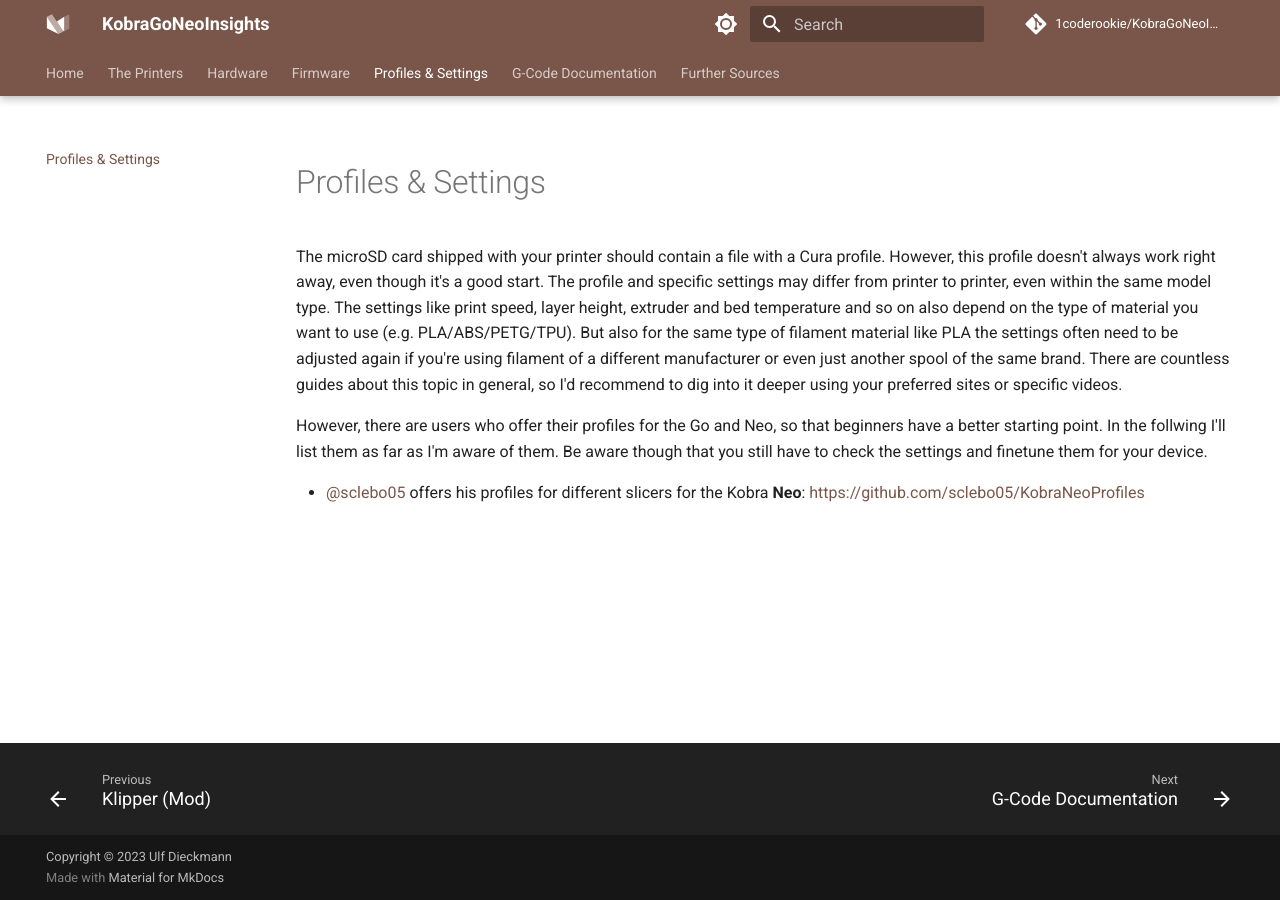
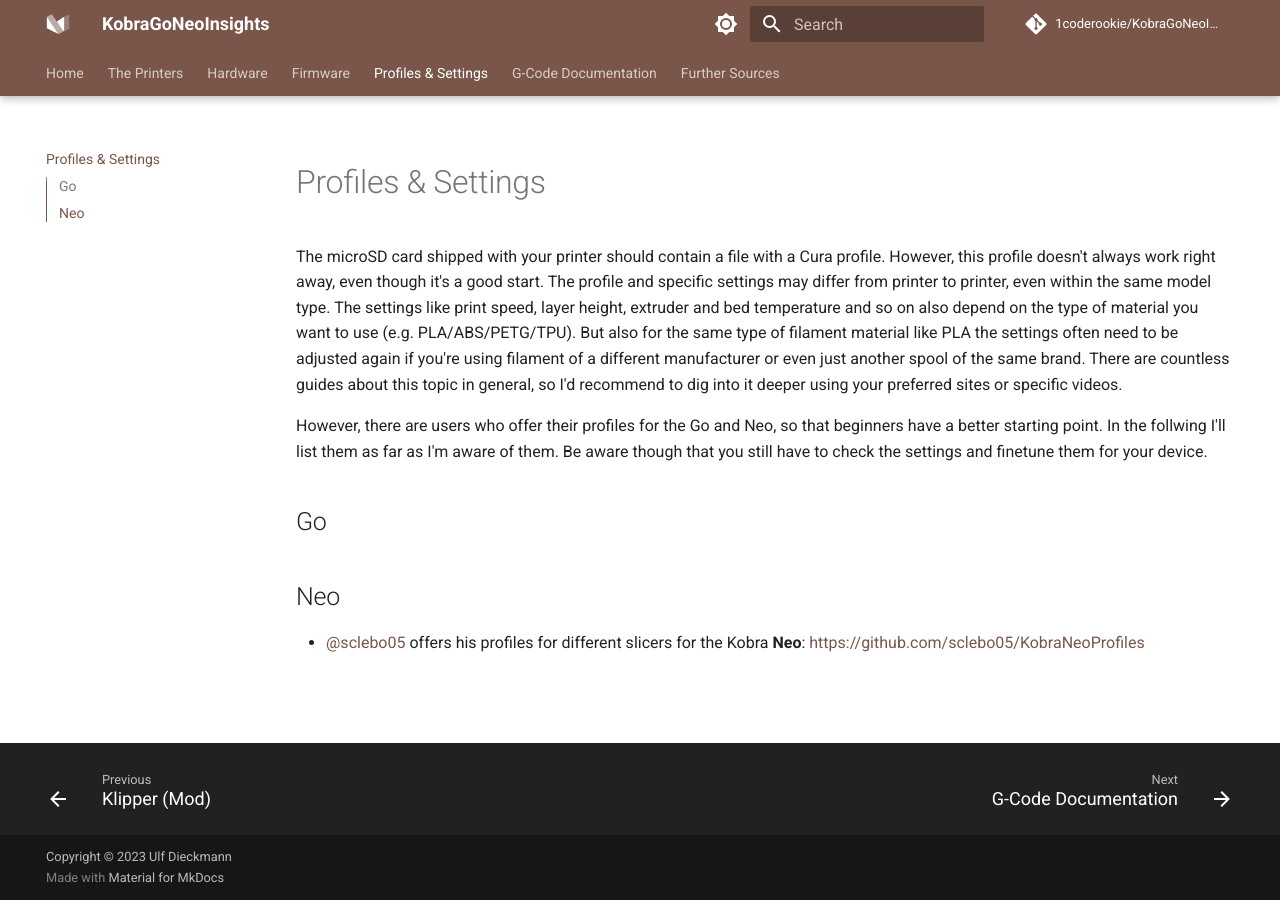
Before and after one commit to 1coderookie/KobraGoNeoInsights, an MkDocs documentation site: the page built from docs/pro_set.md, in a window 1280 px wide. Built offline with MkDocs 1.6.1 and Material for MkDocs 9.7.7, drawn with Linux system fonts in a browser that asks for light colours; comment, search, counter and statistics services are not loaded.

Commit message:
Update pro_set.md

```diff
--- a/docs/pro_set.md
+++ b/docs/pro_set.md
@@ -6,4 +6,9 @@
 
 However, there are users who offer their profiles for the Go and Neo, so that beginners have a better starting point. In the follwing I'll list them as far as I'm aware of them. Be aware though that you still have to check the settings and finetune them for your device.
 
+## Go
+
+
+## Neo
+
 - @sclebo05 offers his profiles for different slicers for the Kobra **Neo**: [https://github.com/sclebo05/KobraNeoProfiles](https://github.com/sclebo05/KobraNeoProfiles)
```
